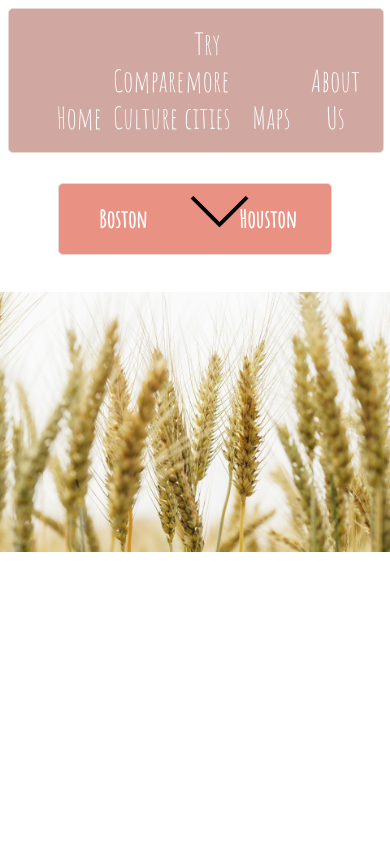
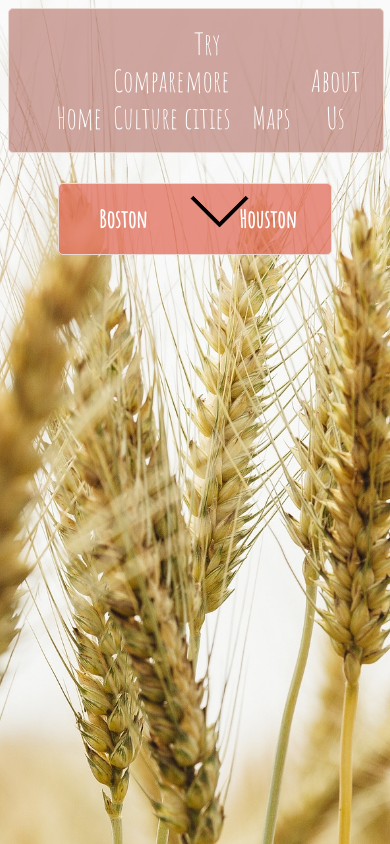
Before and after one commit to AuraIV/FoodByCulture, a website: page home.html in a window 390 px wide. Drawn offline with nearby package versions, Linux system fonts and the light colour scheme; no server answers.

Commit message:
making background mobile friendly

```diff
--- a/home.css
+++ b/home.css
@@ -2,7 +2,8 @@ body{
 	background-image:url('img/rice2.jpg');
 	background-repeat:no-repeat;
 	background-position:center;
-	background-size: 100%;
+	/*background-size: 100%;*/
+	background-size: cover;
 
 }
 
--- a/morecities.css
+++ b/morecities.css
@@ -2,7 +2,8 @@ body{
     background-image:url('img/rice2.jpg');
     background-repeat:no-repeat;
     background-position:center;
-    background-size: 100%;
+    /*background-size: 100%;*/
+    background-size: cover;
 
 }
 
--- a/pages.css
+++ b/pages.css
@@ -2,7 +2,8 @@ body{
   background-image:url('img/noodles.jpg');
   background-repeat:no-repeat;
   background-position:center;
-  background-size: 100%;
+  /*background-size: 100%;*/
+    background-size: cover;
 }
 
 nav {
--- a/styles.css
+++ b/styles.css
@@ -18,7 +18,8 @@ font-family: 'Amatic SC', cursive;
 	background-repeat:no-repeat;
 	/*background-size:contain;*/
 	background-position:center;
-	background-size: 100%;
+	/*background-size: 100%;*/
+	background-size: cover;
 
 }
 nav {
```
